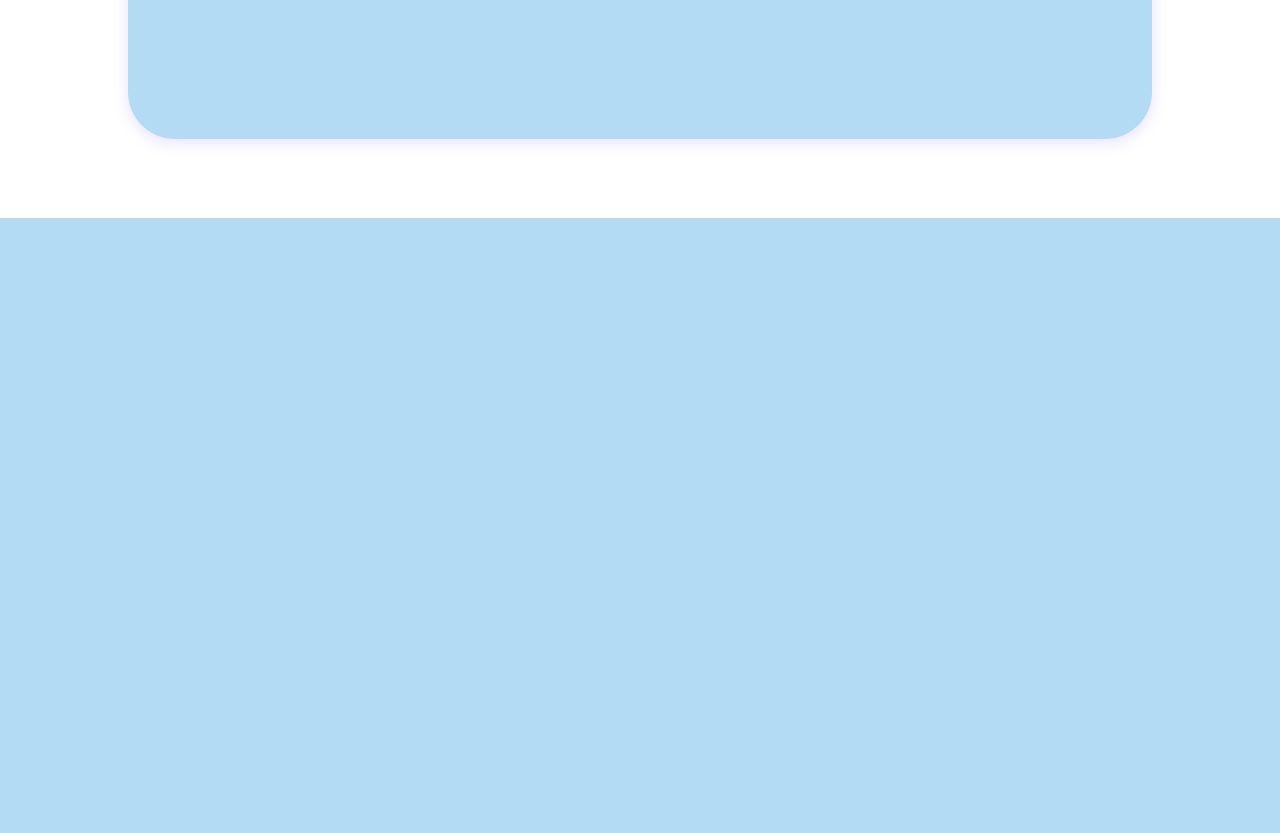
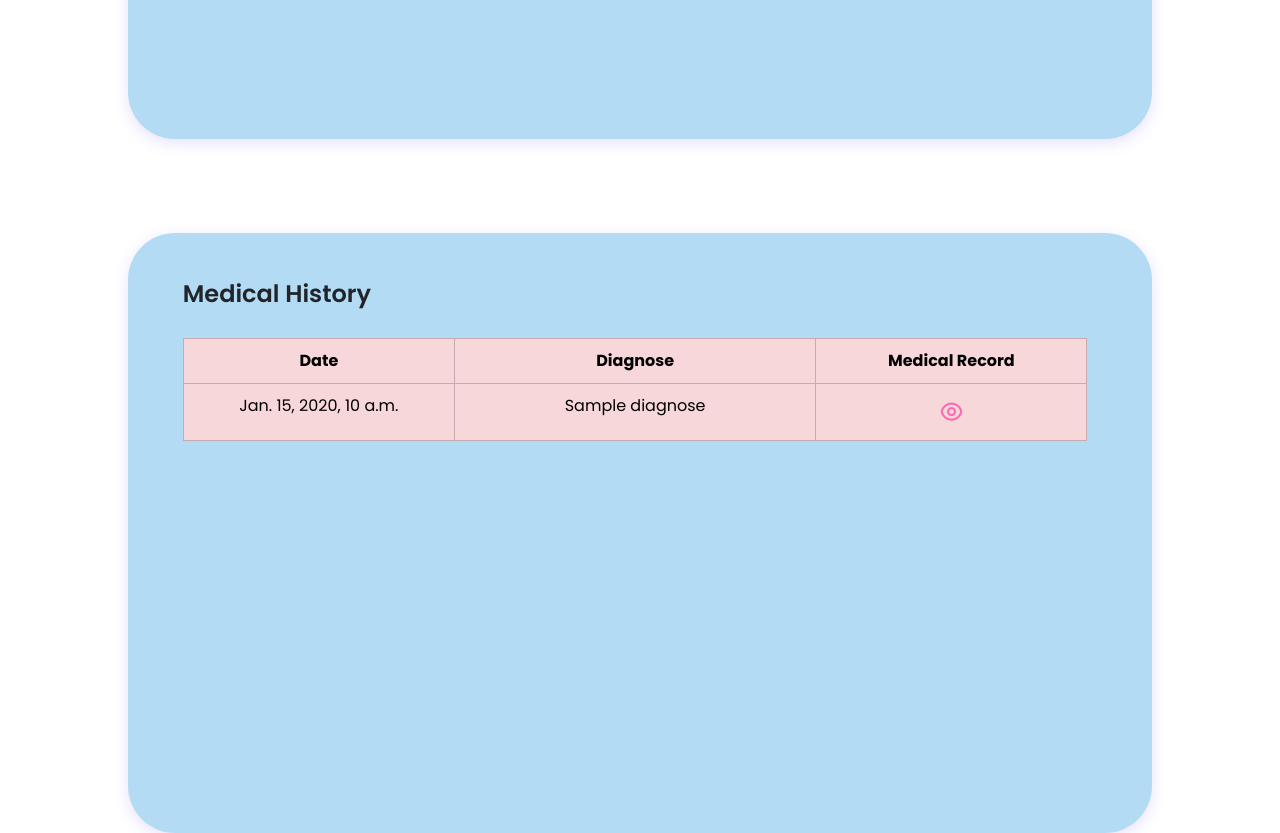
Before and after one commit to ThanhBinh101/M4POWERPUFF, a Django app: template HospitalVENV/Hospital/templates/patientpage.html in a window 1280 px wide. Shown: the part 582-1415 px from the top of the page. Before the commit the page ends 800 px from the top, so only its background shows below. Run offline with Django 5.2, Linux system fonts and the light colour scheme; the template is opened without the code that fills it: most values are stand-ins (such as "Sample title", 1, 10 or a date in 2020).

Commit message:
design fix

```diff
--- a/HospitalVENV/Hospital/static/patientpage.css
+++ b/HospitalVENV/Hospital/static/patientpage.css
@@ -242,3 +242,73 @@ border: none !important;
     width: 20%;
     height: 20%;
 }
+
+
+.MedicalRecord {
+  height: 80%;
+  width: 80%;
+  min-height: 75vh;
+  position: relative;
+  background-color: rgba(4, 135, 217, 0.3);
+  box-shadow: 0px 4px 15px rgba(216, 210, 252, 0.64);
+  border-radius: 47px;
+  margin-left: 10%;
+  margin-right: 10%;
+}
+
+.textbox1 {
+  line-height: 0.75cm;
+  display: block;
+  margin-left: 3%;
+  margin-bottom: 3%;
+}
+
+.MedicalRecord h2 {
+  padding-top: 5%;
+  font-style: normal;
+  font-weight: 600;
+  font-size: 24px;
+  margin-top: 10%;font-style: normal;
+  font-weight: 600;
+  font-size: 24px;
+  margin-top: 10%;
+}
+
+.MedicalRecord a {
+  text-decoration: none;
+}
+
+
+.custom-table {
+  border-collapse: collapse;
+  width: 100%;
+}
+.custom-table th,
+.custom-table td {
+  padding: 10px !important;
+}
+
+.align {
+  text-align: center;
+  justify-content: center;
+}
+.table-wrapper {
+  margin-left: 3%;
+  max-height: 450px;
+  overflow-y: auto;
+  width: 93%;
+}
+
+.ri-eye-line {
+  font-size: 24px;
+  transition: all 0.55s ease;
+}
+.ri-eye-line:hover {
+  font-size: 30px;
+}
+
+.table-wrapper button {
+  color: #ff66b2;
+  background-color: transparent;
+  border-width: 0;
+}
--- a/HospitalVENV/Hospital/templates/patientpage.html
+++ b/HospitalVENV/Hospital/templates/patientpage.html
@@ -78,6 +78,90 @@
 
         </div>
 
+    </section>
+
+    <section class = "MedicalRecord">
+        <div class = "textbox1">
+            <h2>Medical History</h2>
+        </div>
+        <div class="table-wrapper">
+            <table class="table table-bordered custom-table">
+                <thead>
+                    <tr class="table-danger">
+                        <th class = "align" style="width: 30%" scope="col">Date</th>
+                        <th class = "align" style="width: 40%" scope="col">Diagnose</th>
+                        <th class = "align" style="width: 30%" scope="col">Medical Record</th>
+                    </tr>
+                </thead>
+                <tbody>
+                    {% for record in patient.medicalrecord %}
+                    <tr class="table-danger">
+                        <td class = "align">{{ record.date }}</td>
+                        <td class = "align">{{ record.diagnose }}</td>
+                        <td class = "align">
+                            <button class="ri-eye-line" type="button" class="btn btn-primary" data-bs-toggle="modal" data-bs-target="#exampleModal{{ forloop.counter }}"></button>
+                            <div class="modal fade" id="exampleModal{{ forloop.counter }}" tabindex="-1" aria-labelledby="exampleModalLabel{{ forloop.counter }}" aria-hidden="true">
+                                <div class="modal-dialog modal-xl">
+                                    <div class="modal-content" style="z-index: 1000;">
+                                        <div class="modal-header">
+                                            <h4 class="modal-title" id="exampleModalLabel{{ forloop.counter }}" style = "padding-top: 2%; text-align: center; ">Medical Record</h4>
+                                            <button type="button" class="btn-close" data-bs-dismiss="modal" aria-label="Close"></button>
+                                        </div>
+                                        <div class="modal-body prescriptionHistory">
+                                            <div class="basicinfo">
+                                                <h6 style = "text-align: left;">Status: {{ record.status }}</h6>
+                                                <h6 style = "text-align: left;">Revisit Day: {{ record.revisit }}</h6>
+                                                <h5 style = "text-align: center;"> Prescription History</h5>
+                                                <div class="tablePrescription">
+                                                    <table class="table table-bordered prescription-table">
+                                                        <thead>
+                                                            <tr class="table-danger">
+                                                                <th scope="col" style="width:10%;">Date</th>
+                                                                <th scope="col" style="width:10%;">Revisit</th>
+                                                                <th scope="col" style="width:10%;">Doctor</th>
+                                                                <th scope="col" style="width:10%;">Status</th>
+                                                                <th scope="col" style="width:40%;">Prescription</th>
+                                                                {% comment %} <th scope="col" style="width:20%;">Note</th> {% endcomment %}
+                                                                <th scope="col" style="width:20%;">Note</th>
+                                                            </tr>
+                                                        </thead>
+                                                        <tbody>
+                                                            {% for pre in record.prescription%}
+                                                            <tr class="table-danger">
+                                                                <td>{{pre.date}}</td>
+                                                                <td>{{pre.revisit}}</td>
+                                                                <td>{{pre.doctorname}}</td>
+                                                                <td>{{pre.status}}</td>
+                                                                <td style ="text-align: left">
+                                                                {% for med in pre.medicinelist  %}
+                                                                <span style="color: #ff66b2;"> {{med.name}} </span> : {{med.quantity}}<br> Time: {{med.note}} <br> <br>
+                                                                {% endfor %}
+                                                                </td>
+                                                                {% comment %} <td>
+                                                                    {% for med in pre.medicinelist  %}
+                                                                     {{med.note}} <br>
+                                                                    {% endfor %}
+                                                                </td> {% endcomment %}
+                                                                <td>{{pre.note}}</td>
+                                                            </tr>
+                                                            {% endfor %}
+                                                        </tbody>
+                                                    </table>
+                                                </div>
+                                            </div>
+                                        </div>
+                                        <div class="modal-footer prescriptionHistory">
+                                            <button type="button" class="btn btn-secondary" data-bs-dismiss="modal">Close</button>
+                                        </div>
+                                    </div>
+                                </div>
+                            </div>
+                        </td>
+                    </tr>
+                    {% endfor %}
+                </tbody>
+            </table>
+        </div>
     </section>
 
     <div class="modal fade" id="Appointment" tabindex="-1" aria-hidden="true">
@@ -226,37 +310,6 @@
             </div>
         </div>
     </div>
-    <!-- <div class="modal fade" id="Result" tabindex="-1" aria-hidden="true">
-        <div class="modal-dialog">
-            <div class="modal-content">
-                    <div class="modal-header resultModalHeader">
-                        <h4 class="modal-title" id="newrecordcreate"></h4>
-                        <button type="button" class="btn-close" data-bs-dismiss="modal" aria-label="Close"></button>
-                    </div>
-                <div class="modal-body resultModalBody">
-                    <form method="POST" > {% csrf_token %}
-                        <input type="hidden" name="createnewrecord" value="form1">
-                        <div class="mb-3">
-                            <label class="form-label">Diagnose</label>
-                            <input class="form-control" name="patientdiagnose" placeholder="" required>
-                        </div>
-                        <div class="mb-3">
-                            <label class="form-label">Status</label>
-                            <input class="form-control" name="patientstatus" placeholder="" required>
-                        </div>
-                        <div class="mb-3">
-                            <label class="form-label">Revisit Day</label>
-                            <input class="form-control" name="revisitday" placeholder="DD/MM/YYY" type="text" required>
-                        </div>
-                        <button type="submit" class="btn btn-primary">Submit</button>
-                    </form>
-                </div>
-                <div class="modal-footer resultModalFooter">
-                    <button type="button" class="btn btn-secondary" data-bs-dismiss="modal">Close</button>
-                </div>
-            </div>
-        </div>
-    </div> -->
 
 </body>
 </html>
```
